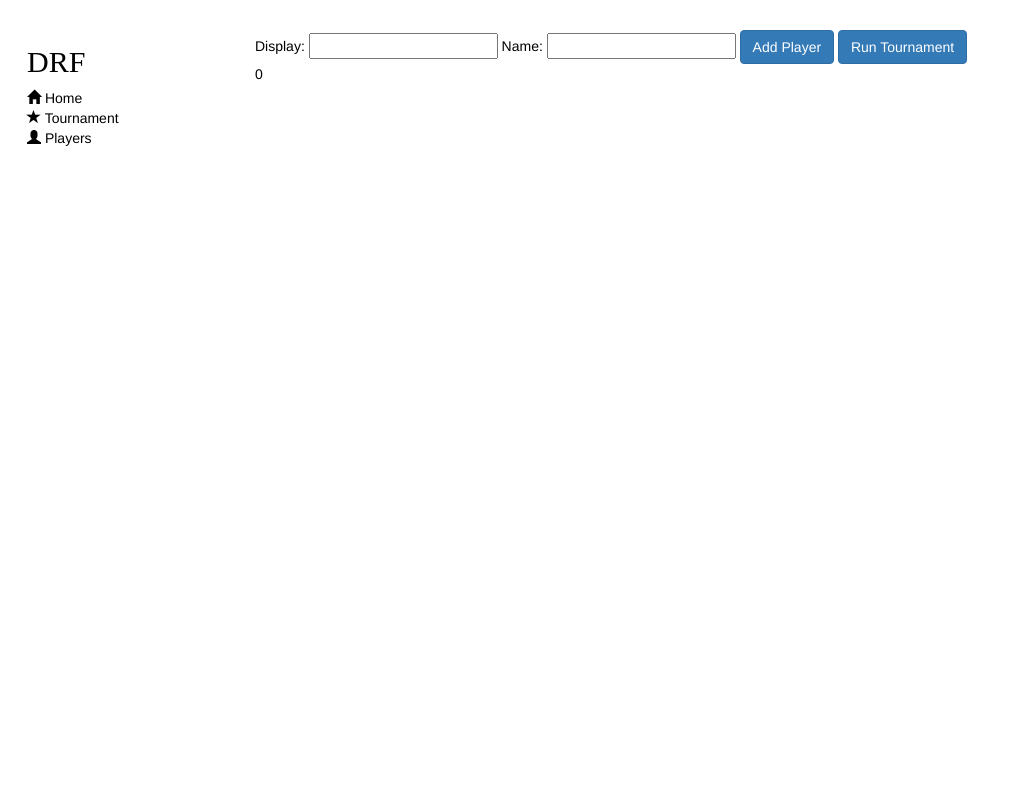
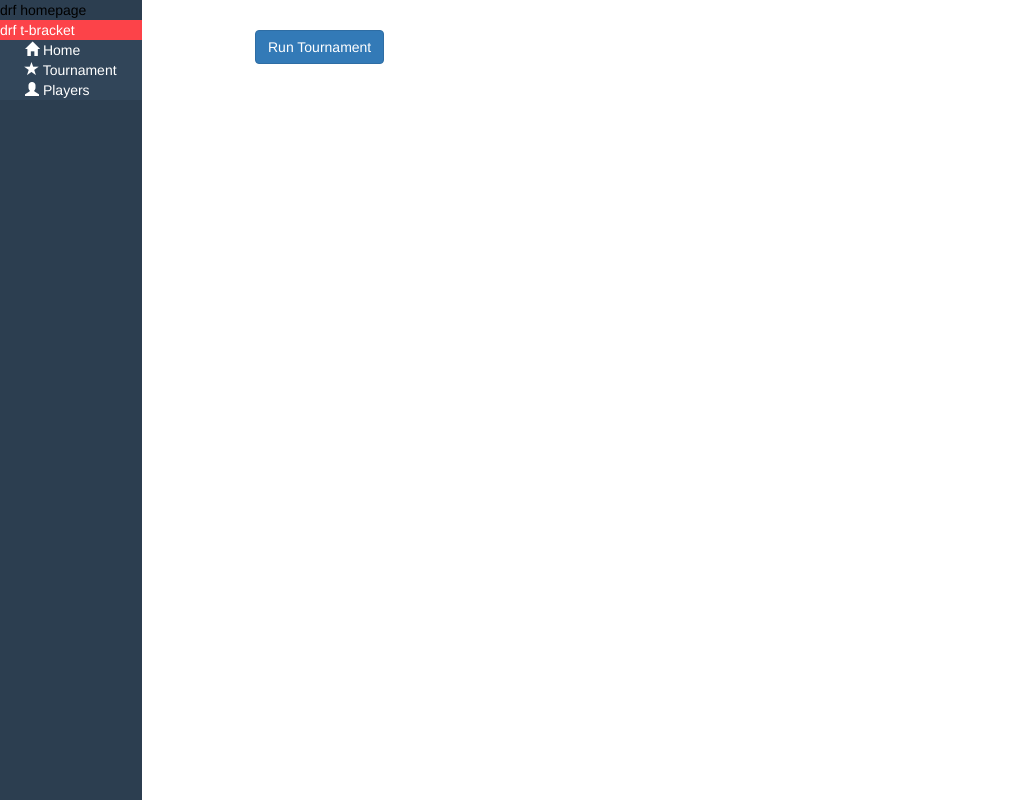
Before and after one commit to rileyduke/rlm-t-bracket, a plain HTML site: page index.html at #/tournament in a window 1280 px wide. Shown: the whole page, without its empty margins (0-1030 px from the left). Drawn offline with Linux system fonts and the light colour scheme; some packages are replaced by stand-ins of ours.

Commit message:
some theming I think

```diff
--- a/index.html
+++ b/index.html
@@ -9,10 +9,15 @@
     <body ng-app="tbracket">
         <div class="wrap">
             <ul class="menu">
-                <li><h2>DRF</h2></li>
-                <li><a href="#/"><span class="glyphicon glyphicon-home"></span> Home</a></li>
-                <li><a href="#/tournament"><span class="glyphicon glyphicon-star" aria-hidden="true"></span> Tournament</a></li>
-                <li><a href="#/players"><span class="glyphicon glyphicon-user"></span> Players</a></li>
+                <li>drf homepage</li>
+                <li class="active">
+                    drf t-bracket
+                    <ul>
+                        <li class="sub-menu-item"><a href="#/"><span class="glyphicon glyphicon-home"></span> Home</a></li>
+                        <li class="sub-menu-item"><a href="#/tournament"><span class="glyphicon glyphicon-star" aria-hidden="true"></span> Tournament</a></li>
+                        <li class="sub-menu-item"><a href="#/players"><span class="glyphicon glyphicon-user"></span> Players</a></li>
+                    </ul>
+                </li>
             </ul>
             <div class="contents">
                 <div ng-view></div>
--- a/scripts/site.css
+++ b/scripts/site.css
@@ -24,31 +24,20 @@ ul{list-style: none; padding:0px;}
 	height:100%;
 }
 .contents{background-color:white; border-radius:15px; padding:20px;}
-.menu{background-color:white;}
+.menu{background-color: #2C3E50;}
 @media screen and (min-width: 991px) {
 	.menu{
 		max-width: 300px;
-		padding:25px;
-		/*border-right:1px solid black;*/
 		height:100%;
-		position:absolute;
+		position:fixed;
 	}
 	.contents{margin-left:200px;}
 }
 @media screen and (max-width: 990px) {
 	.menu{
-		/*max-width: 50px;*/
-		/*border-right:1px solid black;*/
 		min-height:50px;
 		width:100%;
-		/*border-bottom:1px solid black;*/
 	}
-	.menu-list li{
-		/*display: inline;
-		list-style-type: none;*/
-		padding-right: 20px;
-	}
-	/*.contents{padding-top:50px;}*/
 }
 
 .menu a{
@@ -58,12 +47,15 @@ ul{list-style: none; padding:0px;}
 	text-decoration: none;
 
 }
-.menu li{
-	padding-left:2px;
-	padding-right: 15px;
+.active{
+	background-color: #FC4349;
+	color:white;
 }
 /*.menu li:hover{background-color:#2A2C2B;}*/
-.menu li a:active{color:#DC3522;}
+.menu li a{color:white;}
+.sub-menu-item{
+	background-color:#314559!important;
+	padding-left:25px;
+	padding-right:25px;
+}
 .contents{padding:55px;padding-top:30px;}
-
-.mosaicflow__column { float:left; } .mosaicflow__item img { display:block; width:100%; height:auto; }
--- a/tbracket/controller.js
+++ b/tbracket/controller.js
@@ -1,14 +1,4 @@
 tbracketApp.controller('tb-controller', ['$scope','staticFactory', function($scope,staticFactory) {
-  $scope.tabs = [
-    { title:'Dynamic Title 1', content:'Dynamic content 1' },
-    { title:'Dynamic Title 2', content:'Dynamic content 2', disabled: true }
-  ];
-
-  $scope.alertMe = function() {
-    setTimeout(function() {
-      $window.alert('You\'ve selected the alert tab!');
-    });
-  };
   //see notes for variables
   $scope.rounds = [];
   $scope.tournamentSize = 0;
--- a/tbracket/directive.js
+++ b/tbracket/directive.js
@@ -14,7 +14,7 @@ tbracketApp.config(function ($routeProvider){
     .when('/',
     {
       controller:'tb-controller',
-      templateUrl: 'tbracket/templates/test.html'
+      templateUrl: 'tbracket/templates/home.html'
     })
     .when('/players',
     {
--- a/tbracket/templates/default.html
+++ b/tbracket/templates/default.html
@@ -1,10 +1,5 @@
 <div ng-controller="tb-controller">
-    Display: <input type="text" ng-model="inputDisplay" />
-    Name: <input type="text" ng-model="inputName" />
-    <button ng-click="addPlayer(inputName,inputDisplay)" class="btn btn-primary">Add Player</button>
-    <button ng-click="initTournament()" class="btn btn-primary">Run Tournament</button>
-        <br />
-	{{tournamentSize}}
+	<button ng-click="initTournament()" class="btn btn-primary">Run Tournament</button>
 	<ul>
 		<li ng-repeat="round in rounds">
 			<ul>
```
Also changed, not shown: tbracket/templates/players.html (+6 -0 lines), tbracket/templates/test.html (deleted, +0 -8 lines), tbracket/templates/default.css (deleted).
